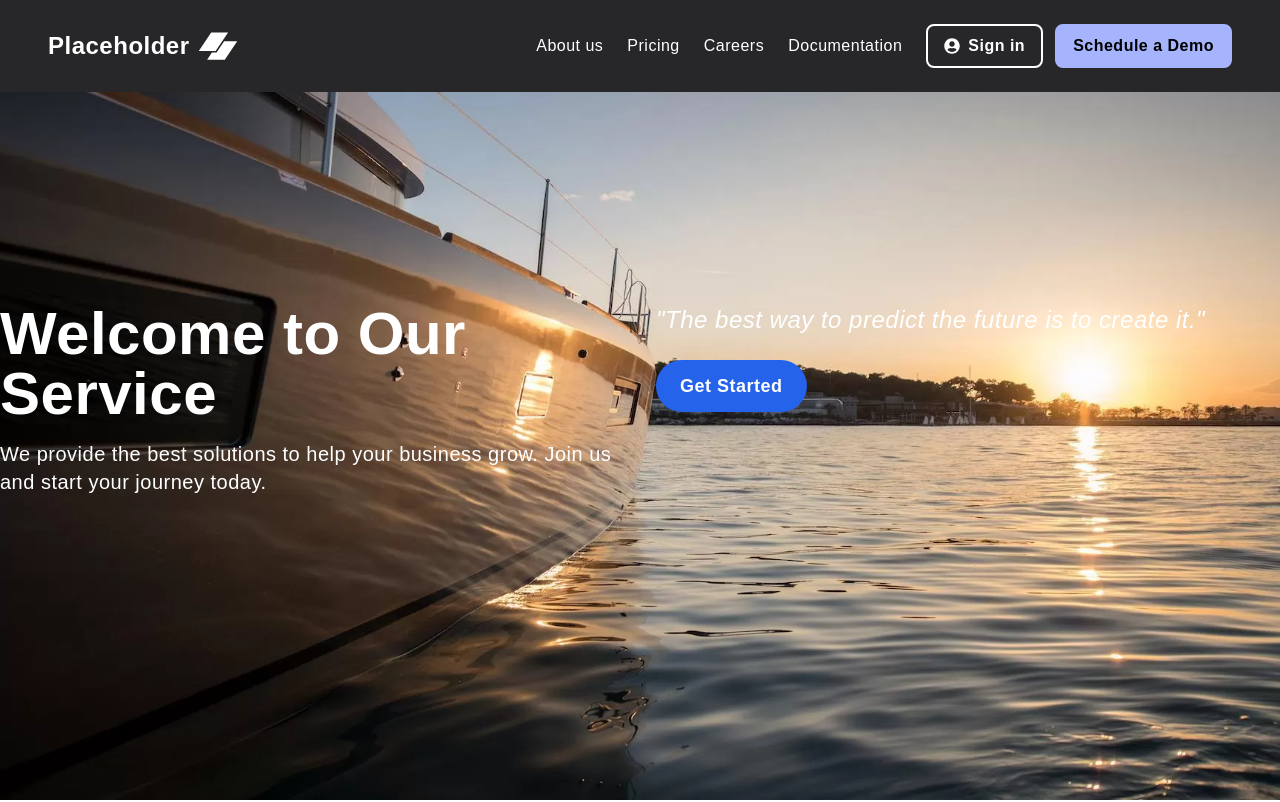
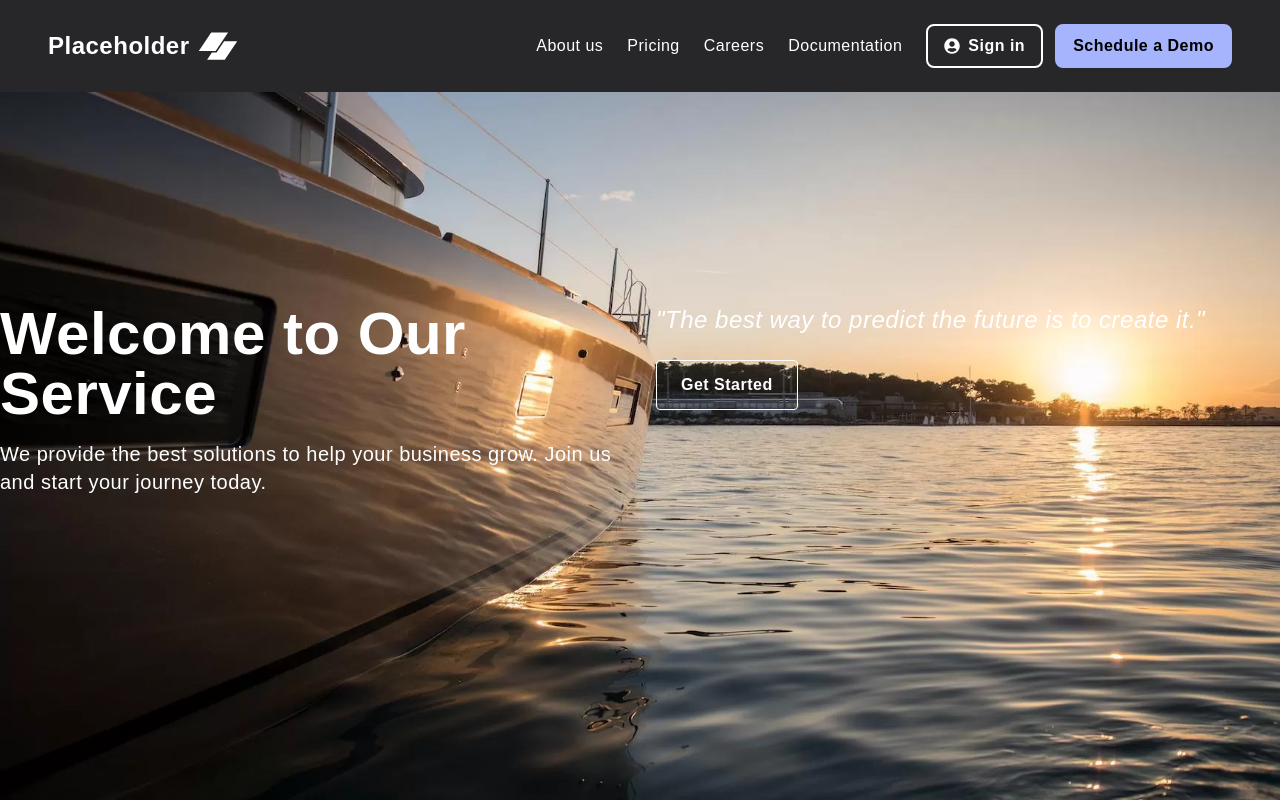
Before and after one commit to Jgayle-28/yacht-management, a React (Create React App) app: page / in a window 1280 px wide. Shown: the top 802 px of the page. Built offline with nearby package versions, Linux system fonts and the light colour scheme.

Commit message:
enh: updated hero button

```diff
--- a/src/components/landing-page/Hero.jsx
+++ b/src/components/landing-page/Hero.jsx
@@ -46,7 +46,7 @@ const Hero = () => {
             <blockquote className='text-xl md:text-2xl italic'>
               "The best way to predict the future is to create it."
             </blockquote>
-            <button className='bg-blue-600 text-white px-6 py-3 rounded-full text-lg font-semibold hover:bg-blue-700'>
+            <button className='px-6 py-3 border border-white text-white font-semibold rounded transition duration-300 ease-in-out hover:bg-white hover:text-black'>
               Get Started
             </button>
           </div>
```
